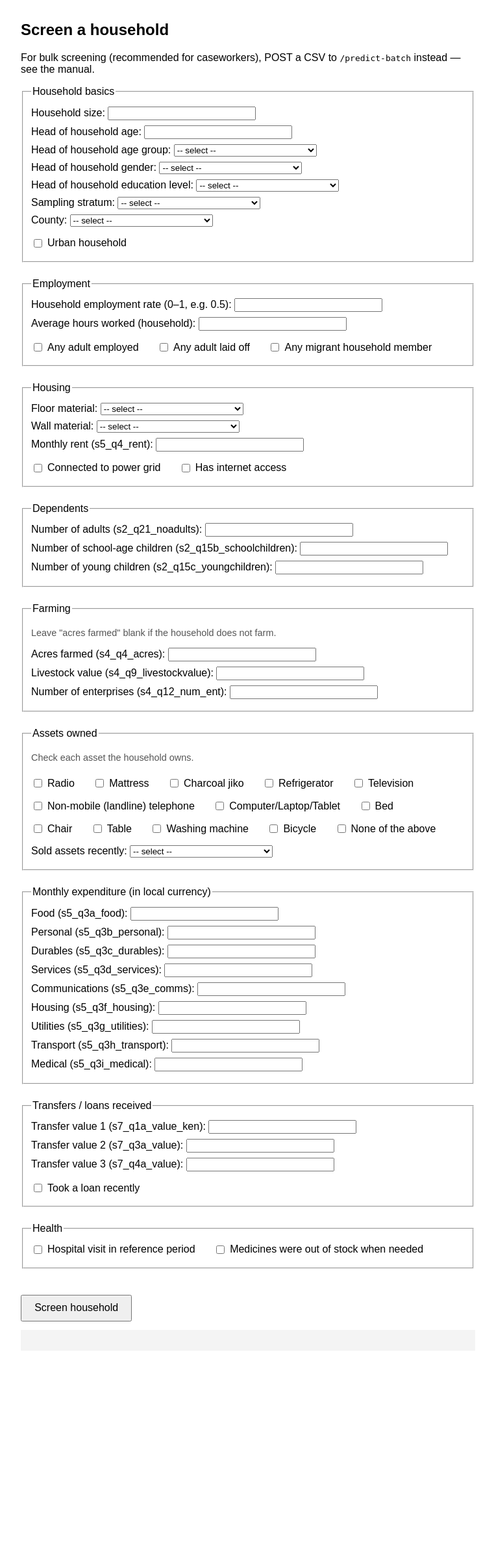
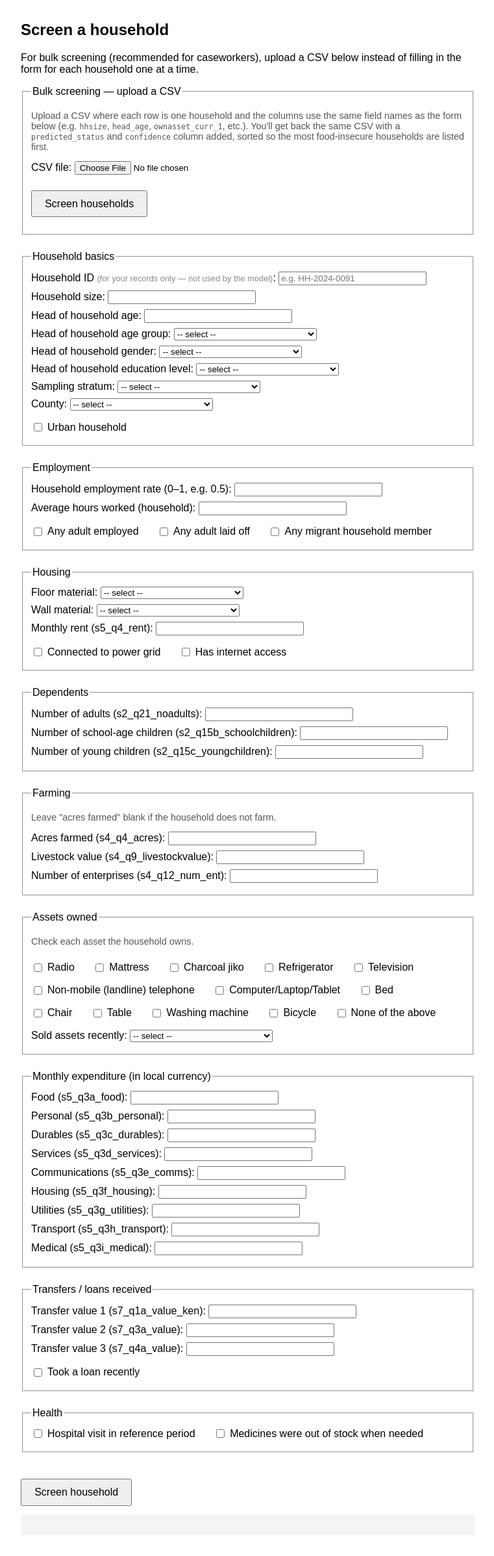
Before and after one commit to PriscillaKungu/Ngao-Labs-Cohort-3-Group-10-Food-Security-Screening-Model, a FastAPI app: page / in a window 1280 px wide. Shown: the whole page at 65% size, without its empty margins (258-1019 px from the left). Before the commit the page ends 2034 px from the top, so only its background shows below. Run offline with FastAPI, Linux system fonts and the light colour scheme; parts of the project's set-up code (start-up, migrations or seed data) failed here and were passed over.

Commit message:
Add files via upload

```diff
--- a/app/templates/index.html
+++ b/app/templates/index.html
@@ -15,13 +15,32 @@
 </head>
 <body>
   <h2>Screen a household</h2>
-  <p>For bulk screening (recommended for caseworkers), POST a CSV to
-     <code>/predict-batch</code> instead — see the manual.</p>
+  <p>For bulk screening (recommended for caseworkers), upload a CSV below instead
+     of filling in the form for each household one at a time.</p>
+
+  <fieldset>
+    <legend>Bulk screening — upload a CSV</legend>
+    <p style="font-size:0.9em;color:#555;">
+      Upload a CSV where each row is one household and the columns use the same
+      field names as the form below (e.g. <code>hhsize</code>, <code>head_age</code>,
+      <code>ownasset_curr_1</code>, etc.). You'll get back the same CSV with a
+      <code>predicted_status</code> and <code>confidence</code> column added, sorted
+      so the most food-insecure households are listed first.
+    </p>
+    <form id="batch-form">
+      <label>CSV file: <input type="file" id="batch-file" name="file" accept=".csv" required></label>
+      <button type="submit">Screen households</button>
+    </form>
+    <p id="batch-status"></p>
+  </fieldset>
 
   <form id="f">
 
     <fieldset>
       <legend>Household basics</legend>
+      <label>Household ID
+        <span style="font-size:0.8em;color:#888;">(for your records only — not used by the model)</span>:
+        <input name="household_id" type="text" placeholder="e.g. HH-2024-0091"></label>
       <label>Household size: <input name="hhsize" type="number" min="1" required></label>
       <label>Head of household age: <input name="head_age" type="number" min="0" required></label>
       <label>Head of household age group:
@@ -293,6 +312,50 @@
         out.textContent = `Request failed: ${err}`;
       }
     };
+
+    document.getElementById('batch-form').onsubmit = async (e) => {
+      e.preventDefault();
+      const fileInput = document.getElementById('batch-file');
+      const status = document.getElementById('batch-status');
+
+      if (!fileInput.files.length) {
+        status.textContent = 'Please choose a CSV file first.';
+        return;
+      }
+
+      const formData = new FormData();
+      formData.append('file', fileInput.files[0]);
+
+      status.textContent = 'Screening households, please wait...';
+
+      try {
+        const res = await fetch('/predict-batch', {
+          method: 'POST',
+          body: formData
+        });
+
+        if (!res.ok) {
+          const text = await res.text();
+          status.textContent = `Error (${res.status}): ${text}`;
+          return;
+        }
+
+        // The response is a CSV file -- trigger a download of it.
+        const blob = await res.blob();
+        const url = window.URL.createObjectURL(blob);
+        const a = document.createElement('a');
+        a.href = url;
+        a.download = 'prioritized_households.csv';
+        document.body.appendChild(a);
+        a.click();
+        a.remove();
+        window.URL.revokeObjectURL(url);
+
+        status.textContent = 'Done — prioritized_households.csv has been downloaded.';
+      } catch (err) {
+        status.textContent = `Request failed: ${err}`;
+      }
+    };
   </script>
 </body>
 </html>
```
